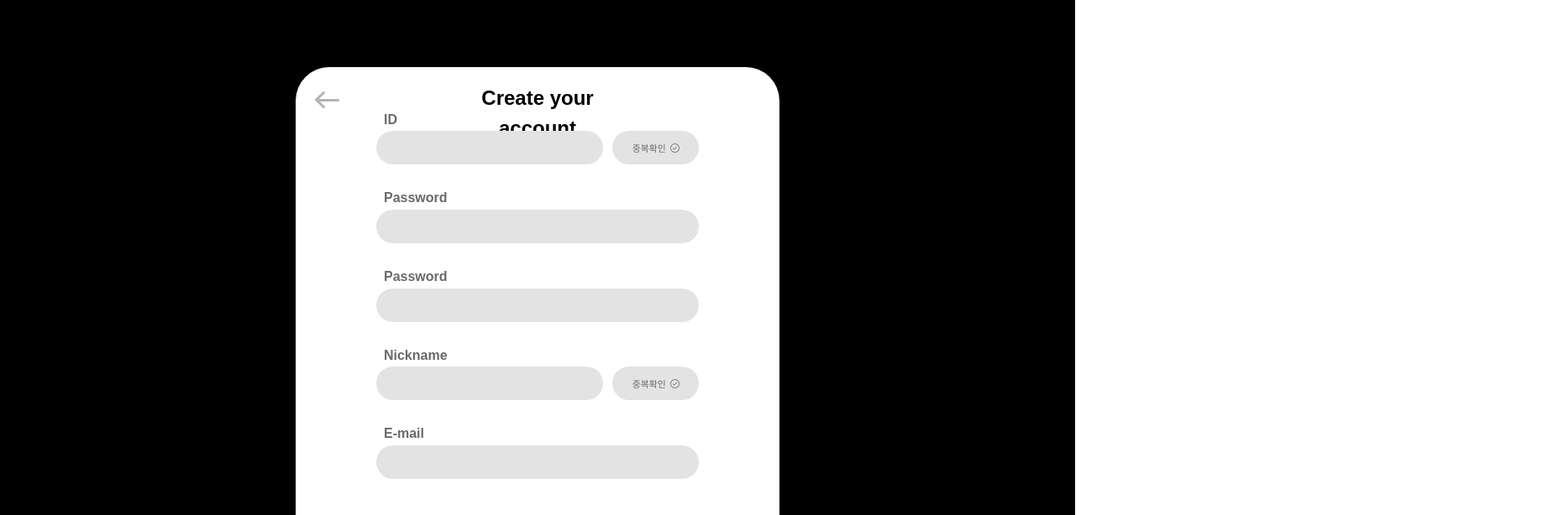
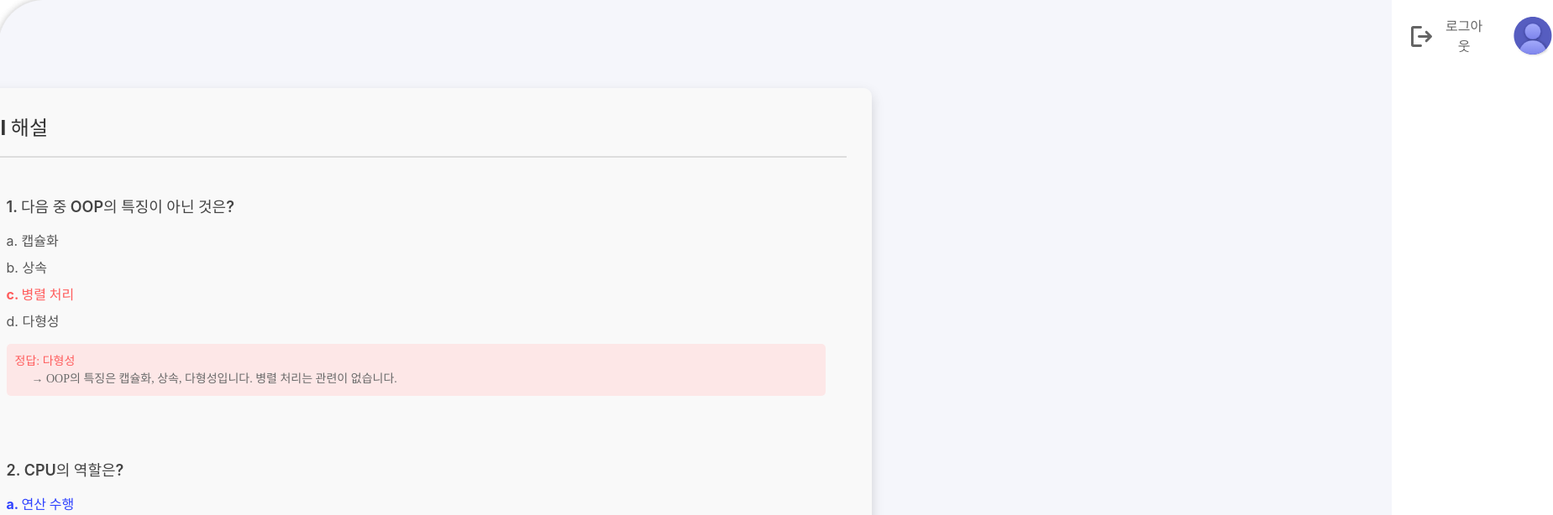
Before and after one commit to WEBFINITE-solux/WEBFINITE-FE, a React (Vite) app: page /quiz/answer in a window 1280 px wide. Before the commit this address led to /signup. Shown: the top 614 px of the page at 84% size, 1849 px wide, since content can reach past the window. Built offline with nearby package versions, Linux system fonts and the light colour scheme.

Commit message:
feat : 퀴즈 해설 기능 완료

```diff
--- a/src/component/quiz/QuizComponent.tsx
+++ b/src/component/quiz/QuizComponent.tsx
@@ -16,7 +16,7 @@ interface QuizComponentProps {
 const QuizComponent: React.FC<QuizComponentProps> = ({ quizzes }) => {
   const navigate = useNavigate();
   const handleRefresh = (quizId: number) => {
-    alert(`퀴즈 ${quizId} 새로고침!`);
+    alert(`퀴즈 ${quizId} 다시풀기!`);
   };
 
   const handleSolveQuiz = (quizId: number) => {
@@ -24,7 +24,7 @@ const QuizComponent: React.FC<QuizComponentProps> = ({ quizzes }) => {
   };
 
   const handleViewAiExplanation = (quizId: number) => {
-    alert(`퀴즈 ${quizId}의 AI 해설 보기!`);
+    navigate("/quiz/answer");
   };
 
   return (
--- a/src/component/quiz/QuizMulti.tsx
+++ b/src/component/quiz/QuizMulti.tsx
@@ -86,6 +86,9 @@ const QuizMulti = () => {
       setSelectedAnswer(null);
     }
   };
+  const handleAnswer = ()=>{
+    navigate("/quiz/answer");
+  }
 
   const handleSubmit = () => {
     if (!selectedAnswer) {
@@ -162,7 +165,7 @@ const QuizMulti = () => {
               <PopupButton onClick={handleGoToQuizList} primary>
                 퀴즈 목록으로
               </PopupButton>
-              <PopupButton>결과 확인</PopupButton>
+              <PopupButton onClick={handleAnswer}>결과 확인</PopupButton>
             </PopupButtons>
           </PopupContent>
         </Popup>
--- /dev/null
+++ b/src/component/quiz/quizAnswer.tsx
@@ -0,0 +1,213 @@
+import { useNavigate } from "react-router-dom";
+import styled from "styled-components";
+
+const quizResult = {
+  message: "채점 결과입니다.",
+  quiz_title: "강의자료_1",
+  correct_count: 1,
+  total_questions: 2,
+  correct_rate: "1/2",
+  detailed_results: [
+    {
+      question_id: 101,
+      question_content: "다음 중 OOP의 특징이 아닌 것은?",
+      user_answer: "병렬 처리",
+      is_correct: false,
+      correct_answer: "다형성",
+      choices: ["캡슐화", "상속", "병렬 처리", "다형성"],
+      explanation: "OOP의 특징은 캡슐화, 상속, 다형성입니다. 병렬 처리는 관련이 없습니다.",
+    },
+    {
+      question_id: 102,
+      question_content: "CPU의 역할은?",
+      user_answer: "연산 수행",
+      is_correct: true,
+      correct_answer: "연산 수행",
+      choices: ["연산 수행", "데이터 저장", "입출력 관리", "모니터 출력"],
+      explanation: "CPU는 데이터 연산 및 처리를 담당합니다.",
+    },
+    {
+        question_id: 103,
+        question_content: "CPU의 역할은?",
+        user_answer: "연산 수행",
+        is_correct: true,
+        correct_answer: "연산 수행",
+        choices: ["연산 수행", "데이터 저장", "입출력 관리", "모니터 출력"],
+        explanation: "CPU는 데이터 연산 및 처리를 담당합니다.",
+      },
+      {
+        question_id: 104,
+        question_content: "CPU의 역할은?",
+        user_answer: "연산 수행",
+        is_correct: true,
+        correct_answer: "연산 수행",
+        choices: ["연산 수행", "데이터 저장", "입출력 관리", "모니터 출력"],
+        explanation: "CPU는 데이터 연산 및 처리를 담당합니다.",
+      },
+      {
+        question_id: 105,
+        question_content: "CPU의 역할은?",
+        user_answer: "연산 수행",
+        is_correct: false,
+        correct_answer: "연산 수행",
+        choices: ["연산 수행", "데이터 저장", "입출력 관리", "모니터 출력"],
+        explanation: "CPU는 데이터 연산 및 처리를 담당합니다.",
+      },
+  ],
+};
+
+const QuizAnswer = () => {
+    const navigate = useNavigate();
+    const handleList=()=>{
+        navigate("/quiz");
+    }
+  return (
+    <Container>
+      <Header>
+        <Title>AI 해설</Title>
+      </Header>
+      <Content>
+        {quizResult.detailed_results.map((result, index) => (
+          <QuestionBox key={result.question_id}>
+            <QuestionHeader>
+              {index + 1}. {result.question_content}
+            </QuestionHeader>
+            <Choices>
+              {result.choices.map((choice, i) => (
+                <Choice
+                  key={i}
+                  isCorrect={choice === result.correct_answer}
+                  isUserAnswer={choice === result.user_answer}
+                >
+                  {String.fromCharCode(97 + i)}. {choice}
+                </Choice>
+              ))}
+            </Choices>
+            <Explanation isCorrect={result.is_correct}>
+              <Answer isCorrect={result.is_correct} >정답:</Answer> {result.correct_answer} <br />
+              <Script>→ {result.explanation}</Script>
+            </Explanation>
+          </QuestionBox>
+        ))}
+        <ExitButton onClick={handleList}>나가기</ExitButton>
+      </Content>
+    </Container>
+  );
+};
+
+export default QuizAnswer;
+
+const Container = styled.div`
+  width: 70%;
+  margin: 30px auto;
+  background: #f9f9f9;
+  border-radius: 10px;
+  box-shadow: 0 6px 15px rgba(0, 0, 0, 0.15);
+  padding: 30px;
+  max-height: 90vh;
+  overflow-y: auto;
+`;
+
+const Header = styled.div`
+  display: flex;
+  justify-content: space-between;
+  align-items: center;
+  padding-bottom: 15px;
+  border-bottom: 2px solid #ddd;
+`;
+
+const Title = styled.h2`
+  font-size: 24px;
+  font-weight: 700;
+  color: #333;
+`;
+
+
+const Content = styled.div`
+  margin-top: 20px;
+`;
+
+const QuestionBox = styled.div`
+  margin-bottom: 25px;
+  padding: 25px;
+  border-radius: 8px;
+  background: none
+  border: none;
+`;
+
+const QuestionHeader = styled.div`
+  font-size: 18px;
+  font-weight: 600;
+  margin-bottom: 15px;
+  color: #444;
+`;
+
+const Choices = styled.div`
+  margin-bottom: 15px;
+`;
+
+const Choice = styled.div<{ isCorrect: boolean; isUserAnswer: boolean }>`
+  margin-bottom: 8px;
+  font-size: 16px;
+  font-weight: ${(props) => (props.isUserAnswer ? "bold" : "normal")};
+  color: ${(props) =>
+    props.isUserAnswer
+      ? props.isCorrect
+        ? "#2D41FF"
+        : "#FF5C5C"
+      : "#555"};
+`;
+
+const Explanation = styled.div<{ isCorrect: boolean}>`
+ background: ${(props) => (props.isCorrect ? "#EAECFF" : "#fde7e7")};
+ color: ${(props) => (props.isCorrect ? "#2D41FF" : "#FF5C5C")};
+ font-family: Pretendard;
+ font-size: 14px;
+ font-style: normal;
+ font-weight: 400;
+ line-height: 150%;
+  padding: 10px;
+  border-radius: 5px;
+`;
+const Answer = styled.strong<{ isCorrect: boolean}>`
+color: ${(props) => (props.isCorrect ? "#2D41FF" : "#FF5C5C")};
+font-family: Pretendard;
+font-size: 14px;
+font-style: normal;
+font-weight: 400;
+line-height: 150%;
+`
+const Script = styled.div`
+color:#6A6A6A;
+font-family: Pretendard;
+font-size: 14px;
+font-style: normal;
+font-weight: 400;
+line-height: 150%;
+margin-left : 20px;
+`
+
+const ExitButton = styled.button`
+  display: block;
+  width: 150px;
+  height : 40px;
+  padding: 5px 0;
+  border-radius: 28.858px;
+  margin-left : 860px;
+background: #FFF;
+box-shadow: 0px 0px 5px 0px rgba(0, 0, 0, 0.25);
+  color: #fff;
+  border: none;
+  color: var(--1A1A1A, #1A1A1A);
+text-align: center;
+font-family: Pretendard;
+font-size: 20px;
+font-style: normal;
+font-weight: 700;
+line-height: 150%; /* 30px */
+  cursor: pointer;
+  text-align: center;
+  &:hover {
+    background:rgb(235, 235, 235);
+  }
+`;
--- /dev/null
+++ b/src/pages/quizAnswerPage.tsx
@@ -0,0 +1,39 @@
+import styled from "styled-components";
+import QuizAnswer from "../component/quiz/quizAnswer";
+
+const QuizAnswerPage: React.FC = () => {
+  return (
+    <Container>
+      <QuizBack src="/quizBackground.png" />
+      <Content>
+        <QuizAnswer/>
+      </Content>
+    </Container>
+  );
+};
+
+export default QuizAnswerPage;
+
+const Container = styled.div`
+  display: flex;
+  height: 100vh;
+  background-color: #ffffff;
+`;
+
+const QuizBack = styled.img`
+  width: 1704px;
+  height: 1079px;
+  flex-shrink: 0;
+  z-index: 1;
+`;
+
+const Content = styled.div`
+  z-index: 10;
+  position: absolute;
+  top: 75px;
+  right: 10px;
+  display: flex;
+  flex-direction: column;
+  align-items: center;
+  width: 1550px;
+`;
--- a/src/router.tsx
+++ b/src/router.tsx
@@ -14,6 +14,7 @@ import Quiz from "./pages/quiz";
 import QuizCreate from "./pages/quizCreate";
 import QuizMake from "./pages/quizMake";
 import QuizSolve from "./pages/quizSolve";
+import QuizAnswerPage from "./pages/quizAnswerPage";
 
 const router = createBrowserRouter([
   {
@@ -46,6 +47,7 @@ const router = createBrowserRouter([
       {path:"create",element:<QuizCreate/>},
       {path:"create/choose",element:<QuizMake/>},
       {path:"solve",element:<QuizSolve/>},
+      {path:"answer",element:<QuizAnswerPage/>},
     ]
   },
   {
```
